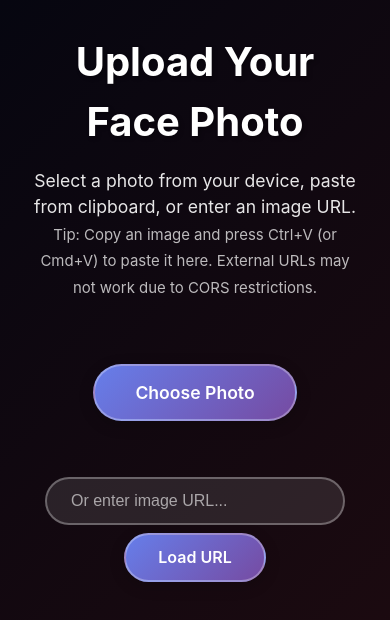
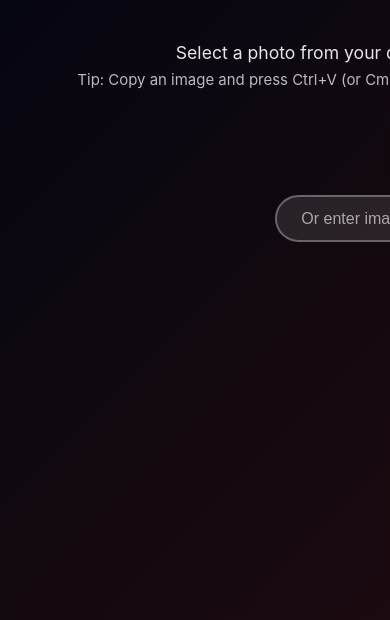
Before and after one commit to b00lduck/mirrorface, a React (Vite) app: page / in a window 390 px wide. Shown: the top 620 px of the page. Built offline with nearby package versions, Linux system fonts and the light colour scheme.

Commit message:
unresponsive design

```diff
--- a/src/App.css
+++ b/src/App.css
@@ -6,11 +6,18 @@
 
 .app {
   min-height: 100vh;
+  min-width: 100vw;
+  height: 100vh;
+  width: 100vw;
+  position: fixed;
+  top: 0;
+  left: 0;
+  z-index: 0;
   background: linear-gradient(135deg, #060610 0%, #200b10 100%);
 }
 
 .main-content {
-  max-width: 1200px;
+  width: 1000px;
   margin: 0 auto;
-  padding: 2rem;
+  padding: 40px;
 }
--- a/src/components/ImageUpload.css
+++ b/src/components/ImageUpload.css
@@ -1,5 +1,5 @@
 .image-upload {
-  margin: 2rem 0;
+  margin: 0px 0;
 }
 
 .file-input {
@@ -10,8 +10,8 @@
   background: linear-gradient(135deg, #667eea 0%, #764ba2 100%);
   color: white;
   border: 2px solid rgba(255, 255, 255, 0.3);
-  padding: 1rem 2.5rem;
-  font-size: 1.1rem;
+  padding: 10px 40px;
+  font-size: 18px;
   font-weight: 600;
   border-radius: 50px;
   cursor: pointer;
--- a/src/components/MirrorImage.tsx
+++ b/src/components/MirrorImage.tsx
@@ -17,15 +17,19 @@ export function useMirrorImage({
 }: UseMirrorImageParams) {
   const [mirroredImage, setMirroredImage] = useState<string | null>(null);
 
+
+  // Clamp mirrorPosition to avoid 0% or 100%
   useEffect(() => {
     if (sourceImage) {
+      // Clamp between 1 and 99
+      const safeMirrorPosition = Math.max(1, Math.min(99, mirrorPosition));
       console.log(
         "Processing mirror effect at line position:",
-        mirrorPosition,
+        safeMirrorPosition,
         "mode:",
         mode,
       );
-      processMirrorEffect(sourceImage, mirrorPosition, mode);
+      processMirrorEffect(sourceImage, safeMirrorPosition, mode);
     } else {
       setMirroredImage(null);
     }
--- a/src/index.css
+++ b/src/index.css
@@ -15,14 +15,19 @@
 
 body {
   margin: 0;
-  display: flex;
-  place-items: center;
-  min-width: 320px;
+  min-width: 100vw;
   min-height: 100vh;
+  width: 100vw;
+  height: 100vh;
+  overflow-x: hidden;
+  position: relative;
 }
 
 #root {
-  width: 100%;
+  width: 1200px;
+  margin: 0 auto;
+  position: relative;
+  z-index: 1;
 }
 
 button {
--- a/src/pages/About.tsx
+++ b/src/pages/About.tsx
@@ -17,7 +17,7 @@ function About() {
         <ul>
           <li>Easy photo upload from your device</li>
           <li>Instant photo preview</li>
-          <li>Responsive design that works on all devices</li>
+
           <li>Clean and modern user interface</li>
         </ul>
       </div>
--- a/src/pages/Home.tsx
+++ b/src/pages/Home.tsx
@@ -389,7 +389,6 @@ function Home() {
 
   return (
     <div className="home">
-      <h1 className="home-title">Upload Your Face Photo</h1>
       <p className="home-description">
         Select a photo from your device, paste from clipboard, or enter an image
         URL.
@@ -420,7 +419,6 @@ function Home() {
 
       {uploadedImage && (
         <div className="image-display">
-          <h2>Image Processing Pipeline</h2>
           <div className="images-wrapper">
             {/* Step 1: CROP */}
             <div className="image-column">
```
Also changed, not shown: src/pages/Page.css (+5 -5 lines).
